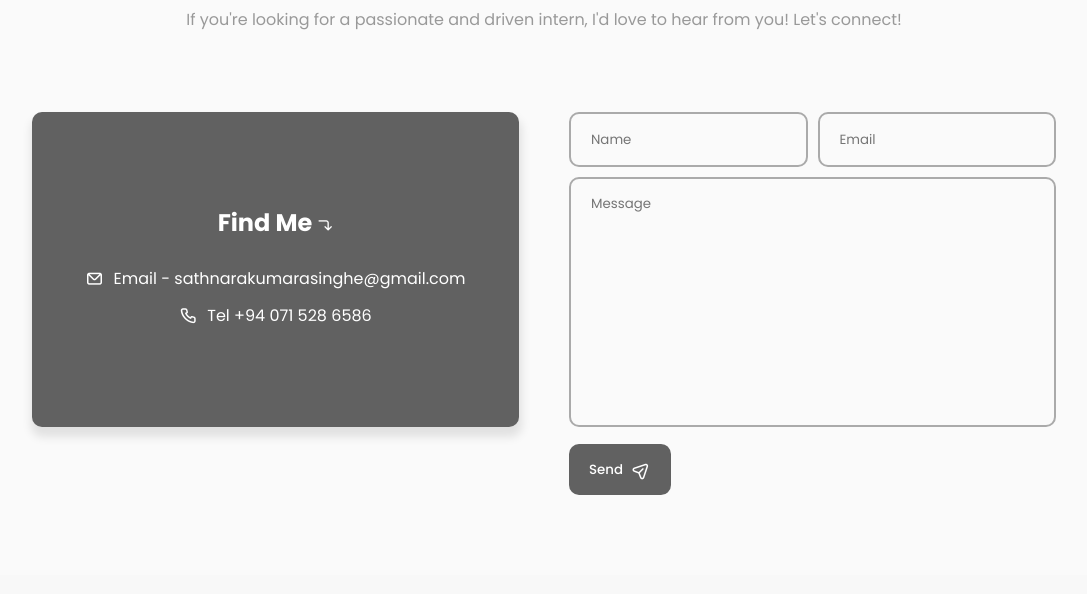
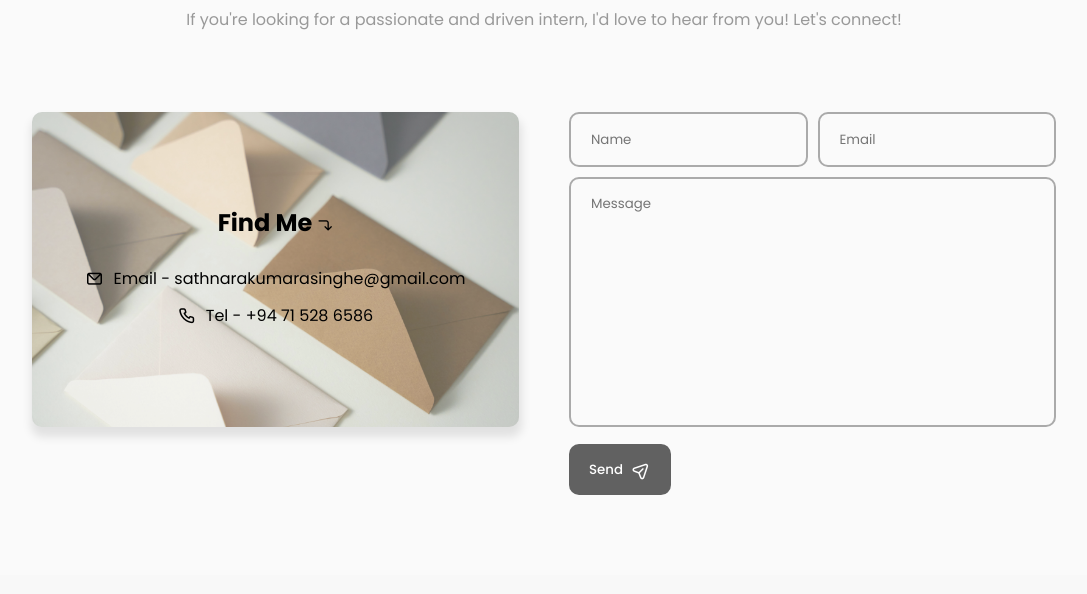
Before and after one commit to SiyumiSathnaraKumarasinghe/Portfolio, a website: page index.html in a window 1280 px wide. Shown: the part 4058-4652 px from the top of the page, without its empty margins (96-1183 px from the left). Drawn offline with nearby package versions, Linux system fonts and the light colour scheme.

Commit message:
Mail change

```diff
--- a/assets/css/style.css
+++ b/assets/css/style.css
@@ -507,7 +507,7 @@ h3{
 }
 
 /* ----- CONTACT BOX ----- */
-.contact-info{
+.contact-info {
     position: relative;
     display: flex;
     flex-direction: column;
@@ -516,20 +516,22 @@ h3{
     padding: 20px 30px;
     width: 100%;
     height: 315px;
-    background: var(--second-color);
+    background: var(--second-color) url('../images/mail.png') no-repeat center center;
+    background-size: cover;
     border-radius: 10px;
     box-shadow: 1px 8px 10px 2px var(--first-shadow-color);
     overflow: hidden;
 }
+
 .contact-info>h2{
-    color: var(--color-white);
+    color: var(--color-dark-gray);
     margin-bottom: 20px;
 }
 .contact-info>p{
     display: flex;
     align-items: center;
     gap: 10px;
-    color: var(--color-white);
+    color: var(--color-dark-gray);
     margin-block: 5px;
 }
 .contact-info p>i{
--- a/index.html
+++ b/index.html
@@ -306,7 +306,7 @@
         <div class="contact-info">
           <h2>Find Me <i class="uil uil-corner-right-down"></i></h2>
           <p><i class="uil uil-envelope"></i> Email - sathnarakumarasinghe@gmail.com</p>
-          <p><i class="uil uil-phone"></i> Tel +94 071 528 6586</p>
+          <p><i class="uil uil-phone"></i> Tel - +94 71 528 6586</p>
         </div>
       </div>
       <div class="col">
```
Also changed, not shown: assets/images/mail.png (added).
